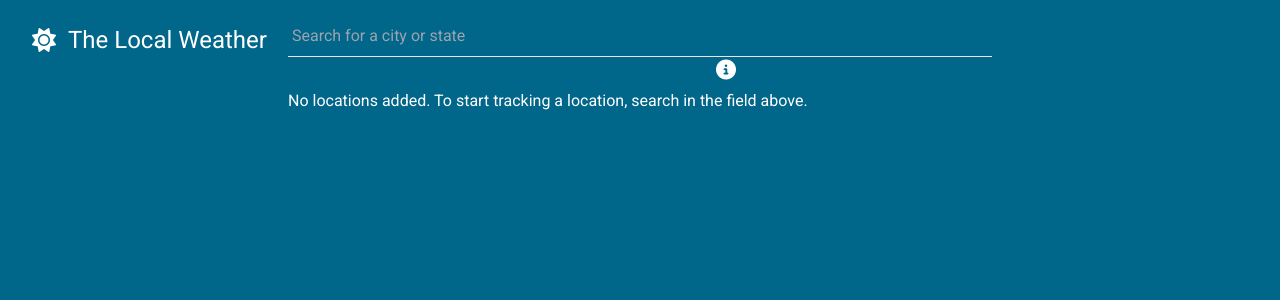
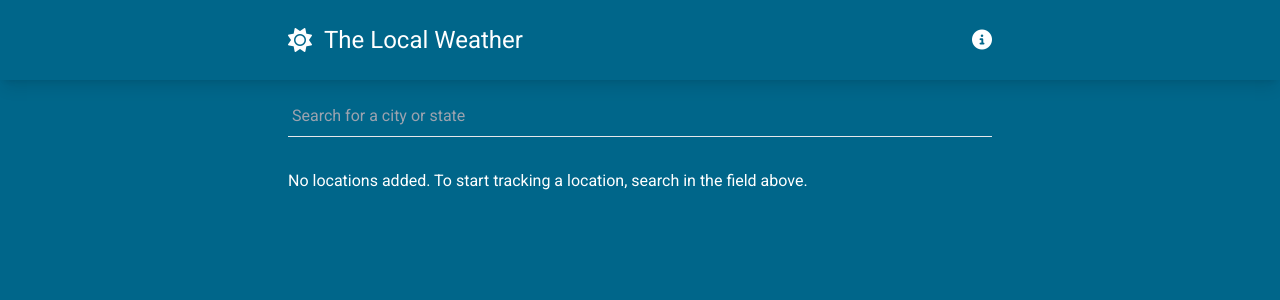
Before and after one commit to Mouad1502/WheatherApp, a Vue app: page / in a window 1280 px wide. Shown: the top 300 px of the page. Built offline with nearby package versions, Linux system fonts and the light colour scheme.

Commit message:
project done

```diff
--- a/src/components/SiteNavigation.vue
+++ b/src/components/SiteNavigation.vue
@@ -1,7 +1,7 @@
 <template>
   <header class="sticky top-0 bg-weather-primary shadow-lg">
     <nav
-      class="container fixed flex-col sm:flex-row items-center gap-4 text-white py-6"
+      class="container flex flex-col sm:flex-row items-center gap-4 text-white py-6"
     >
       <RouterLink :to="{ name: 'home' }">
         <div class="flex items-center gap-3">
```
